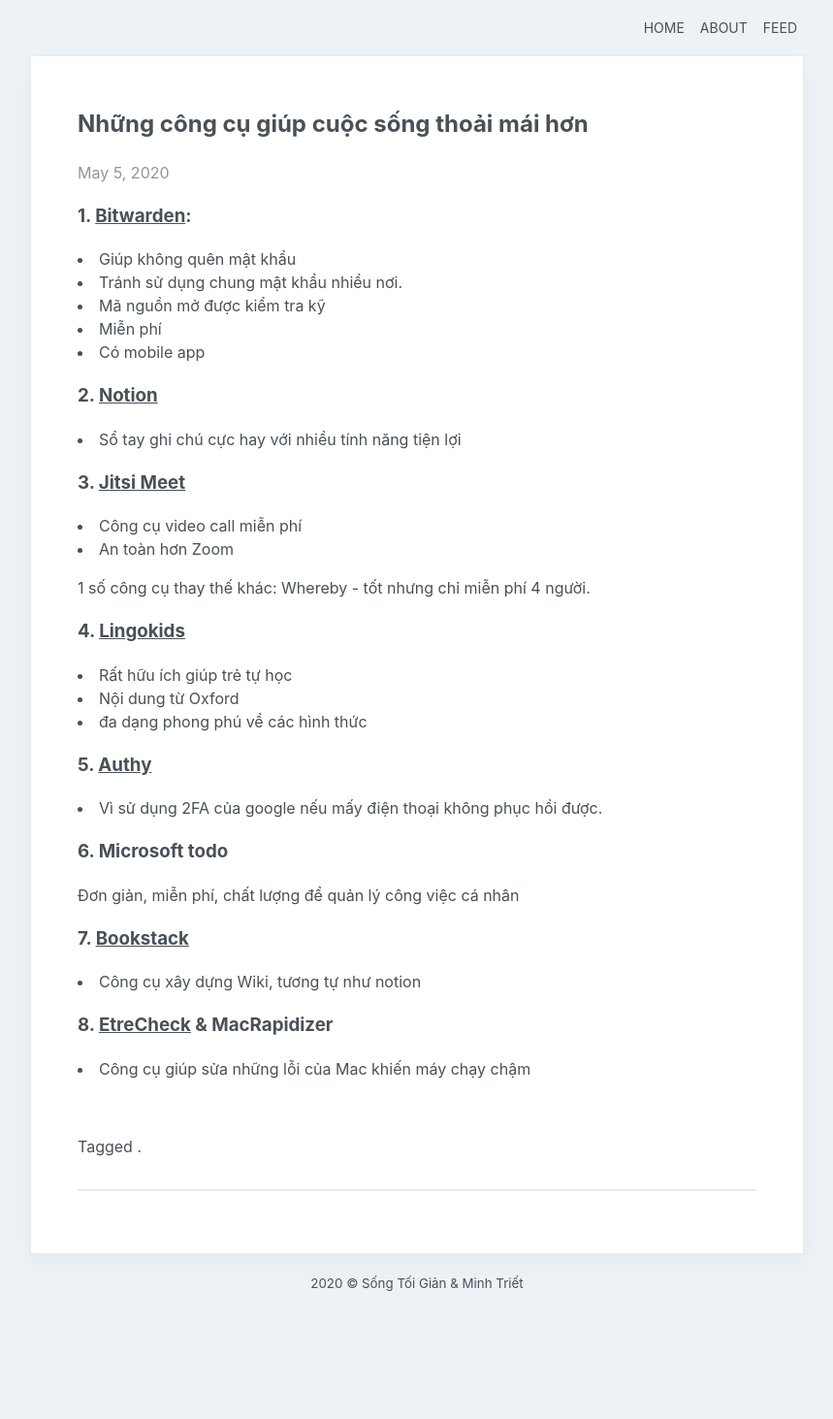
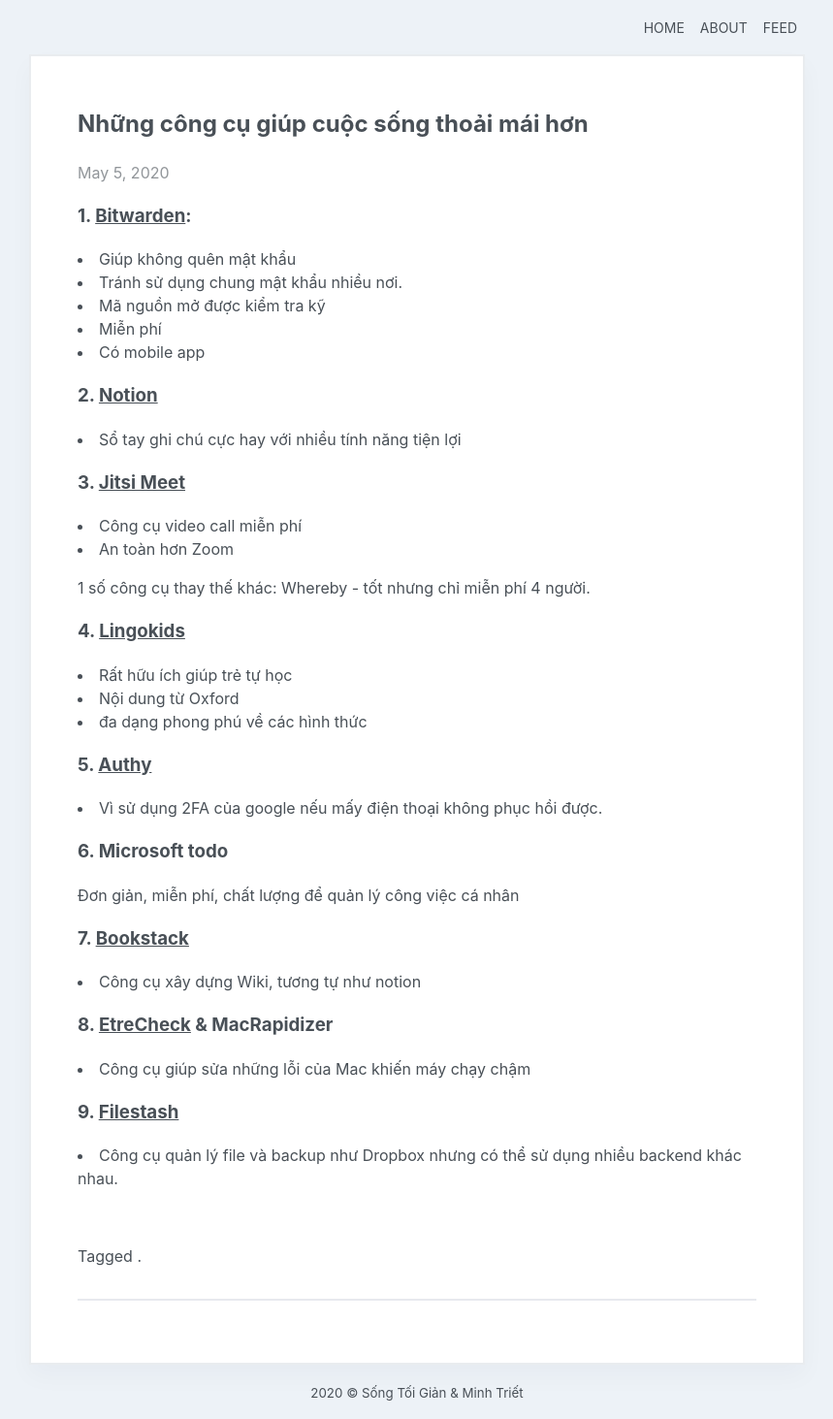
Before and after one commit to DataCrunchWizard/toi-gian-va-minh-triet, a Jekyll site: the page built from _posts/2020-05-05-Những công cụ giúp cuộc sống bạn thoải mái hơn.md, in a window 1280 px wide. Shown: the whole page at 97% size, without its empty margins (210-1069 px from the left). Built offline with Jekyll 4.4.1, drawn with Linux system fonts in a browser that asks for light colours; before the commit the page ends 1350 px from its top, so only the background shows below that.

Commit message:
Update 2020-05-05-Những công cụ giúp cuộc sống bạn thoải mái hơn.md

```diff
--- a/_posts/2020-05-05-Những công cụ giúp cuộc sống bạn thoải mái hơn.md
+++ b/_posts/2020-05-05-Những công cụ giúp cuộc sống bạn thoải mái hơn.md
@@ -46,3 +46,8 @@ tags: []
 ### 8. [EtreCheck](http://www.etrecheck.com/) & MacRapidizer
 
 - Công cụ giúp sửa những lỗi của Mac khiến máy chạy chậm
+
+
+### 9. [Filestash](https://www.filestash.app/)
+
+- Công cụ quản lý file và backup như Dropbox nhưng có thể sử dụng nhiều backend khác nhau.
```
